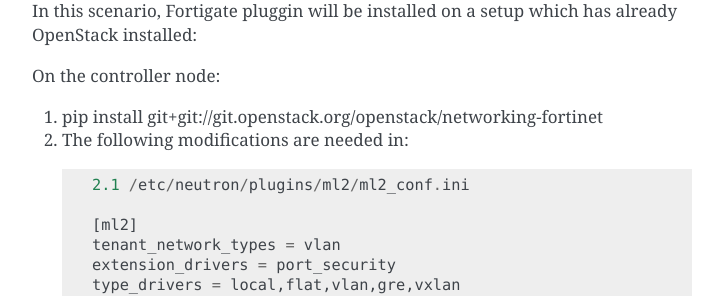
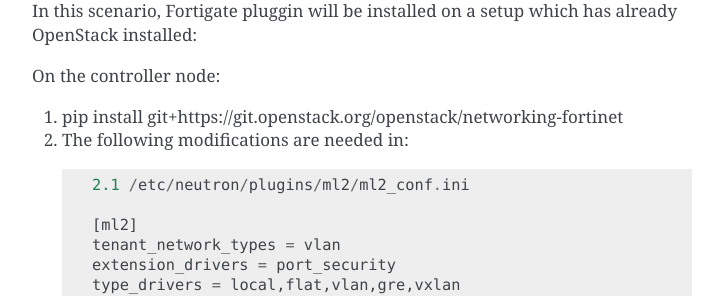
Before and after one commit to openstack-archive/networking-fortinet, a Sphinx documentation site: the page built from doc/source/installation.rst, in a window 1280 px wide and 900 px high, scrolled down 1362 px. Shown: the part 155-451 px from the top of the window, without its empty margins (388-1111 px from the left). Built offline with Sphinx 7.4.7, drawn with Linux system fonts in a browser that asks for light colours; some of the changed lines change nothing that is shown.

Commit message:
Replace openstack.org git:// URLs with https://
This is a mechanically generated change to replace openstack.org
git:// URLs with https:// equivalents.

This is in aid of a planned future move of the git hosting
infrastructure to a self-hosted instance of gitea (https://gitea.io),
which does not support the git wire protocol at this stage.

This update should result in no functional change.

For more information see the thread at

 http://lists.openstack.org/pipermail/openstack-discuss/2019-March/003825.html

Change-Id: I1edb63a951bd08254634b8f9616812bc6c807aed

```diff
--- a/doc/source/installation.rst
+++ b/doc/source/installation.rst
@@ -65,7 +65,7 @@
 
 On the controller node:
 
-1. pip install git+git://git.openstack.org/openstack/networking-fortinet
+1. pip install git+https://git.openstack.org/openstack/networking-fortinet
 
 2. The following modifications are needed in:
 
```
Also changed, not shown: 1 other file.
